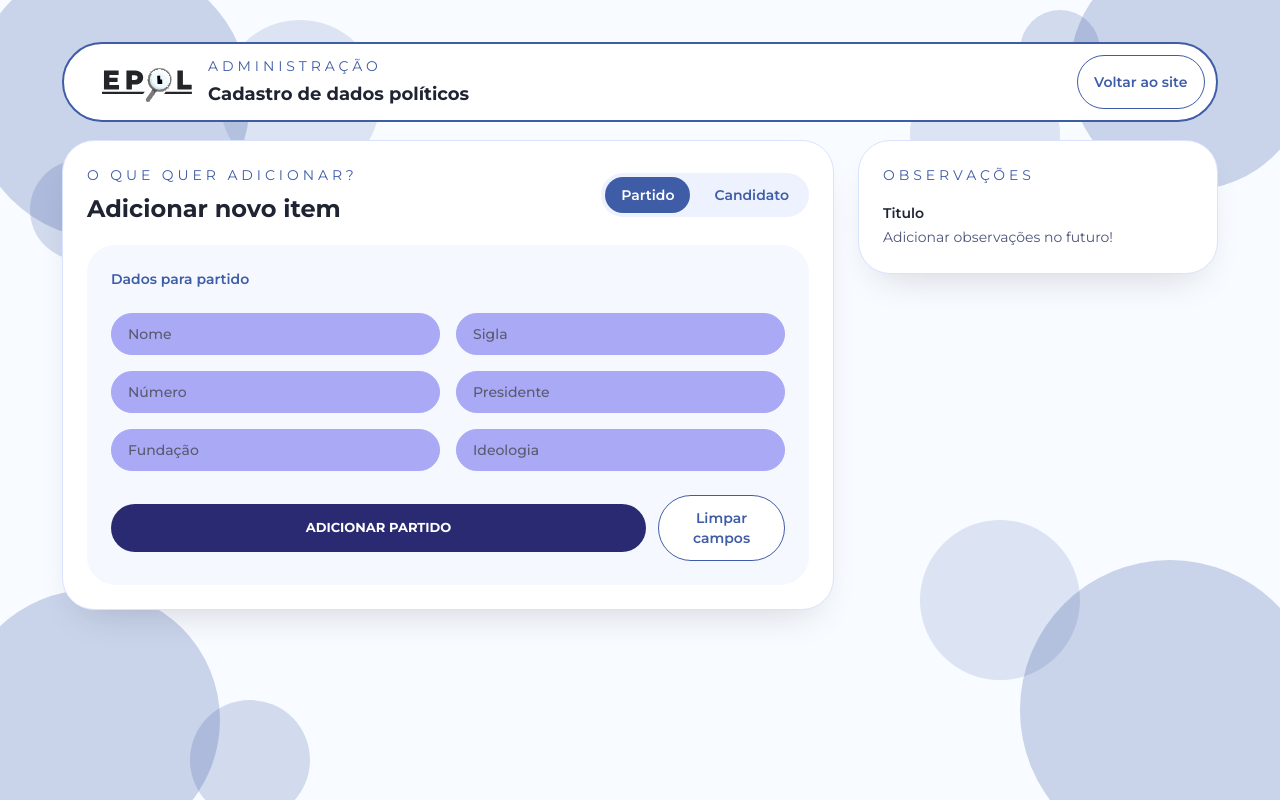
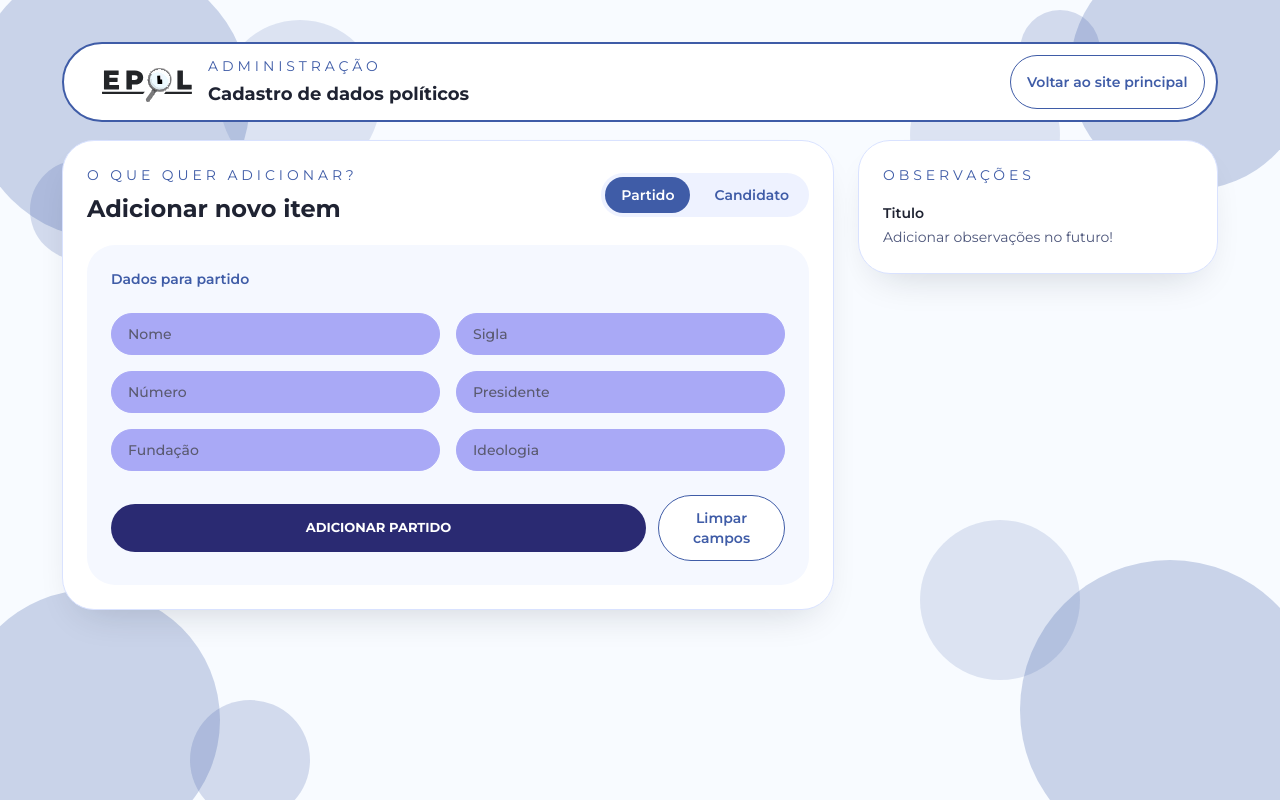
Before and after one commit to tcc-epol-ejs/epol-web, a React (Vite) app: page /admin in a window 1280 px wide. Built offline with nearby package versions, Linux system fonts and the light colour scheme.

Commit message:
refactor: mudança de texto do botão de retorno

```diff
--- a/src/pages/admin/index.tsx
+++ b/src/pages/admin/index.tsx
@@ -192,7 +192,7 @@ export default function Admin() {
                 onClick={() => navigate('/')}
                 className="rounded-full border border-[#3f5ca7] bg-white px-4 py-4 text-sm font-semibold text-[#3f5ca7] hover:bg-[#eef2ff]"
               >
-                Voltar ao site
+                Voltar ao site principal
               </button>
             </div>
           </div>
```
